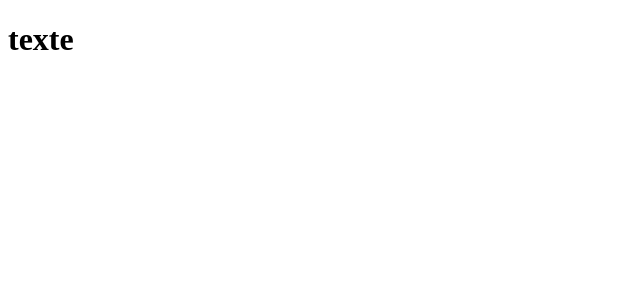
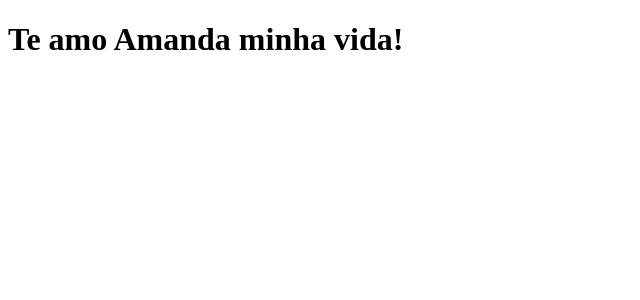
Before and after one commit to AlainMota9/clone-tabnews, a Next.js app: page / in a window 1280 px wide. Shown: the top 300 px of the page, without its empty margins (0-640 px from the left). Built offline with nearby package versions, Linux system fonts and the light colour scheme.

Commit message:
Update index.js

```diff
--- a/pages/index.js
+++ b/pages/index.js
@@ -1,5 +1,5 @@
 function Home(){
-    return <h1>texte </h1>
+    return <h1> Te amo Amanda minha vida! </h1>
 }
 
 export default Home;
```
